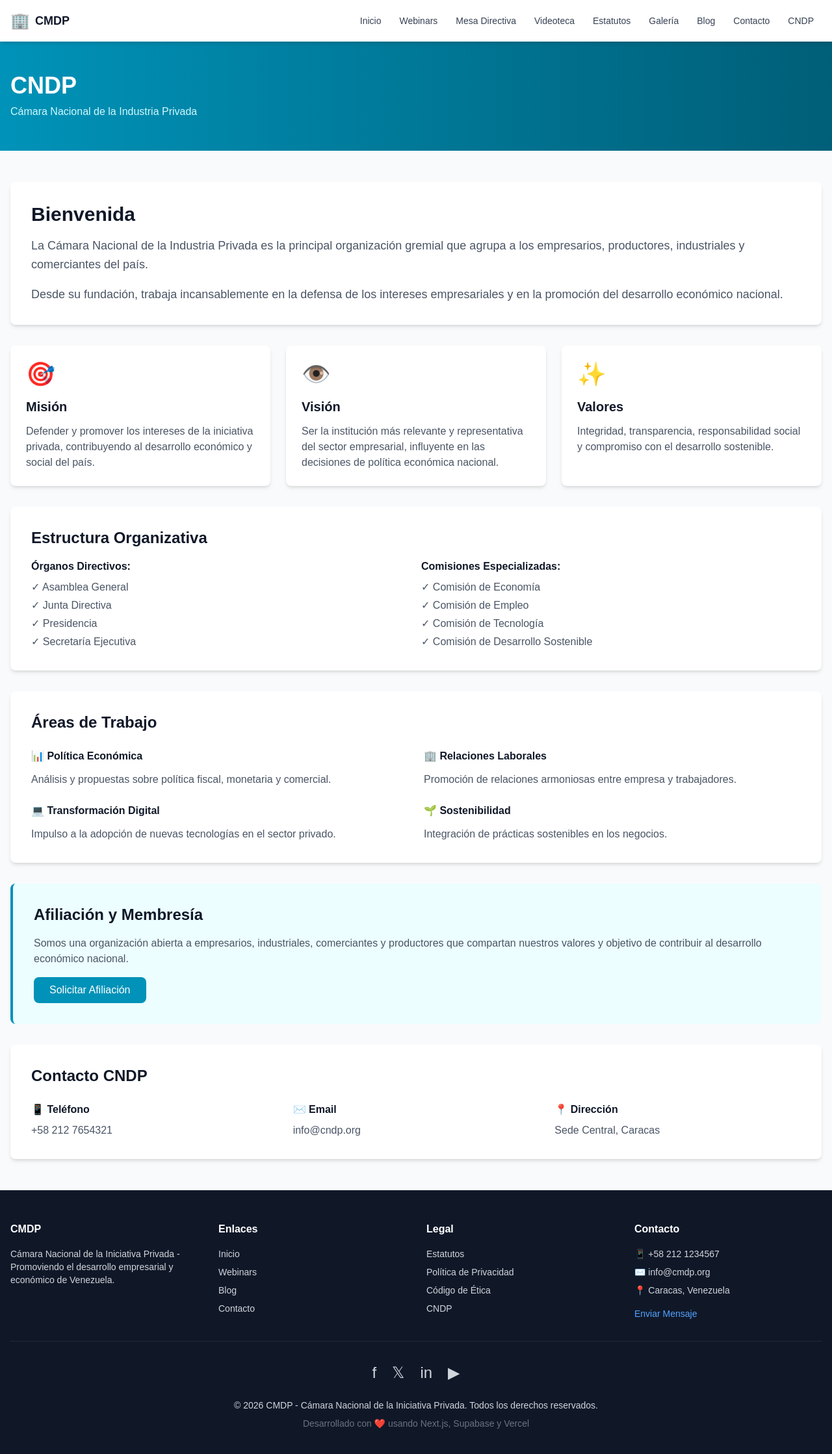
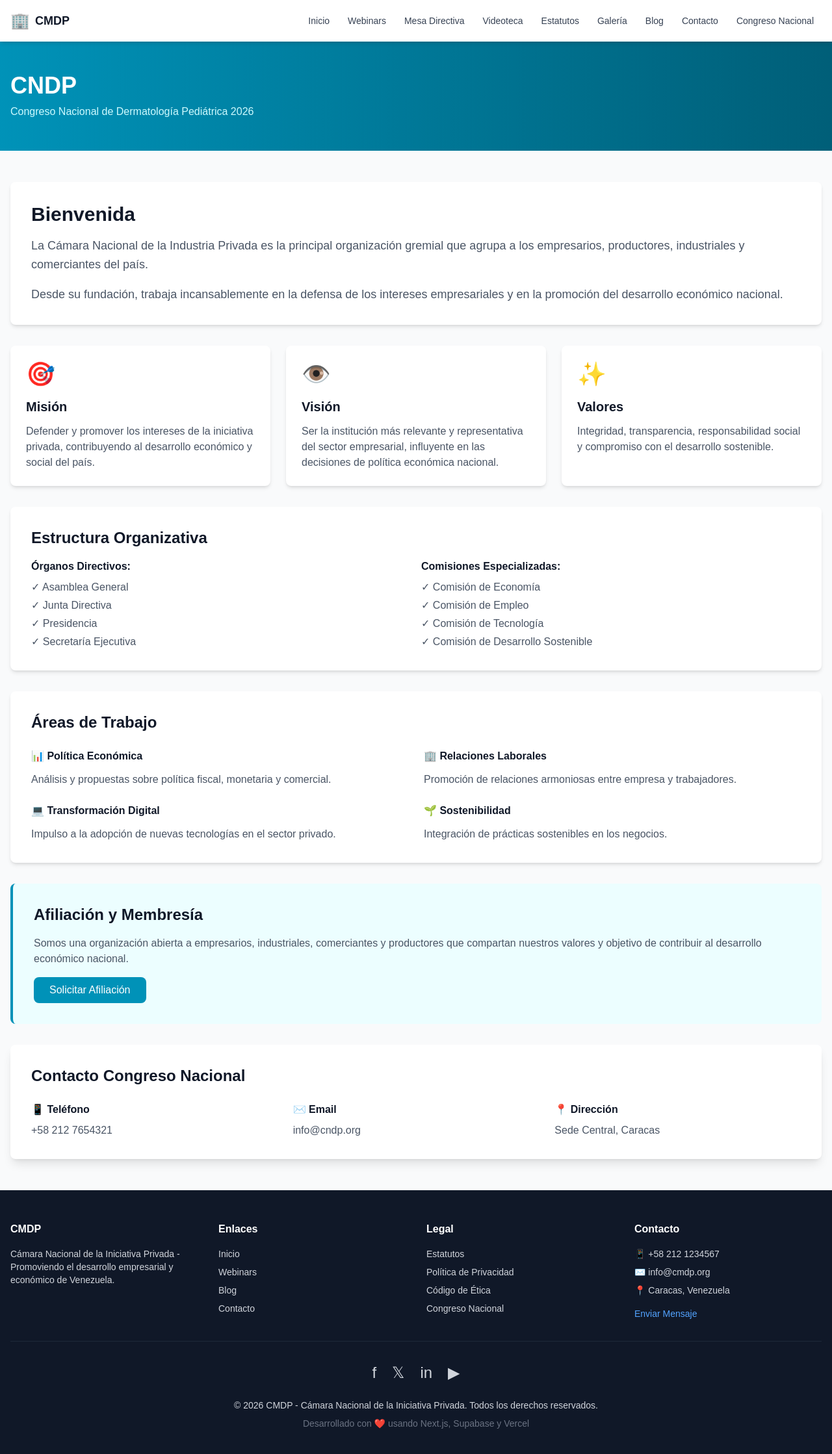
Before and after one commit to KingCas78/cmdp_web, a Next.js app: page /cndp in a window 1280 px wide. Shown: the top 2238 px of the page at 65% size. Built offline with nearby package versions, Linux system fonts and the light colour scheme.

Commit message:
cambiar el texto de la pestaña cndp

```diff
--- a/src/app/cndp/page.tsx
+++ b/src/app/cndp/page.tsx
@@ -7,7 +7,7 @@
       <div className="bg-gradient-to-r from-cyan-600 to-cyan-800 text-white py-12">
         <div className="max-w-7xl mx-auto px-4">
           <h1 className="text-4xl font-bold">CNDP</h1>
-          <p className="text-cyan-100 mt-2">Cámara Nacional de la Industria Privada</p>
+          <p className="text-cyan-100 mt-2">Congreso Nacional de Dermatología Pediátrica 2026</p>
         </div>
       </div>
 
@@ -121,9 +121,9 @@
             </button>
           </div>
 
-          {/* Contacto CNDP */}
-          <div className="bg-white rounded-lg shadow-md p-8">
-            <h2 className="text-2xl font-bold text-gray-900 mb-6">Contacto CNDP</h2>
+          {/* Contacto Congreso Nacional */}
+          <div className="bg-white rounded-lg shadow-lg p-8">
+            <h2 className="text-2xl font-bold text-gray-900 mb-6">Contacto Congreso Nacional</h2>
             <div className="grid grid-cols-1 md:grid-cols-3 gap-6">
               <div>
                 <h3 className="font-bold text-gray-900 mb-2">📱 Teléfono</h3>
--- a/src/app/page.tsx
+++ b/src/app/page.tsx
@@ -8,7 +8,7 @@
     { nombre: 'Galería', href: '/galeria', icon: '📷' },
     { nombre: 'Blog', href: '/blog', icon: '📝' },
     { nombre: 'Contacto', href: '/contacto', icon: '✉️' },
-    { nombre: 'CNDP', href: '/cndp', icon: '🏢' }
+    { nombre: 'Congreso Nacional', href: '/cndp', icon: '🏢' }
   ]
 
   return (
--- a/src/components/Footer.tsx
+++ b/src/components/Footer.tsx
@@ -34,7 +34,7 @@
               <li><Link href="/estatutos" className="hover:text-blue-400">Estatutos</Link></li>
               <li><Link href="/estatutos" className="hover:text-blue-400">Política de Privacidad</Link></li>
               <li><Link href="/estatutos" className="hover:text-blue-400">Código de Ética</Link></li>
-              <li><Link href="/cndp" className="hover:text-blue-400">CNDP</Link></li>
+              <li><Link href="/cndp" className="hover:text-blue-400">Congreso Nacional</Link></li>
             </ul>
           </div>
 
--- a/src/components/Navbar.tsx
+++ b/src/components/Navbar.tsx
@@ -15,7 +15,7 @@
     { label: 'Galería', href: '/galeria' },
     { label: 'Blog', href: '/blog' },
     { label: 'Contacto', href: '/contacto' },
-    { label: 'CNDP', href: '/cndp' }
+    { label: 'Congreso Nacional', href: '/cndp' }
   ]
 
   return (
```
